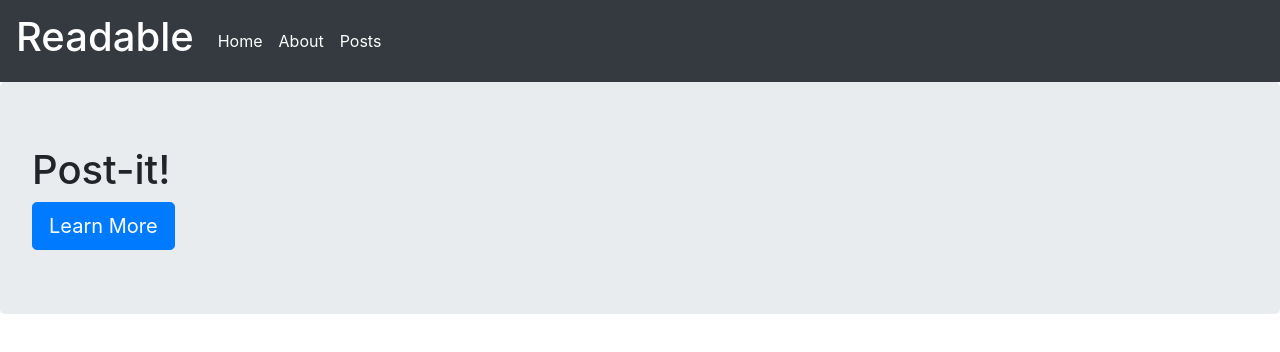
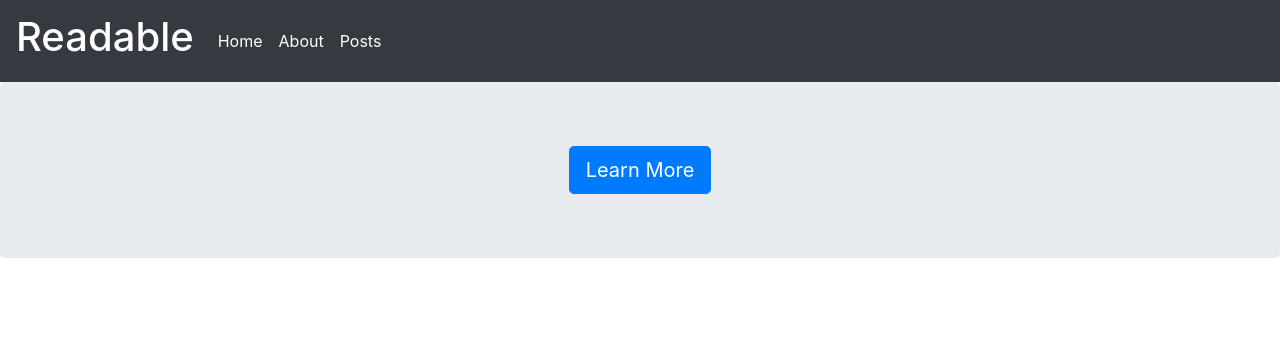
Before and after one commit to codemarq/readable, a React (Create React App) app in the folder frontend/: page / in a window 1280 px wide. Shown: the top 352 px of the page. Built offline with nearby package versions, Linux system fonts and the light colour scheme.

Commit message:
CHORE: skeleton, component folders

```diff
--- a/frontend/src/components/App.js
+++ b/frontend/src/components/App.js
@@ -1,5 +1,4 @@
 import React, { Component } from 'react';
-import '../styles/App.css';
 import Header from './common/Header'
 import HomePage from './home/HomePage'
 
--- a/frontend/src/components/common/Header.js
+++ b/frontend/src/components/common/Header.js
@@ -6,7 +6,7 @@
   return (
     <header>
       <nav className="navbar navbar-expand-lg navbar-dark bg-dark">
-        <Link className="navbar-brand" to="/"><h1>Readable</h1></Link>
+        <Link className="navbar-brand" to="/"><h1 className="light">Readable</h1></Link>
         <button className="navbar-toggler" type="button" data-toggle="collapse" data-target="#navbarSupportedContent" aria-controls="navbarSupportedContent" aria-expanded="false" aria-label="Toggle navigation">
           <span className="navbar-toggler-icon"></span>
         </button>
@@ -24,7 +24,6 @@
           </ul>
         </div>
       </nav>
-
     </header>
   )
 }
--- a/frontend/src/components/home/HomePage.js
+++ b/frontend/src/components/home/HomePage.js
@@ -4,7 +4,6 @@
 const HomePage = () => {
   return (
     <div className="jumbotron">
-      <h1>Post-it!</h1>
       <Link to="about" className="btn btn-primary btn-lg">Learn More</Link>
     </div>
   )
--- a/frontend/src/styles/index.css
+++ b/frontend/src/styles/index.css
@@ -2,4 +2,9 @@
   margin: 0;
   padding: 0;
   font-family: sans-serif;
+  text-align: center;
 }
+
+.App {
+  text-align: center;
+}
```
Also changed, not shown: frontend/src/styles/App.css (deleted, +0 -28 lines), frontend/src/components/about/AboutPage.js (added).
